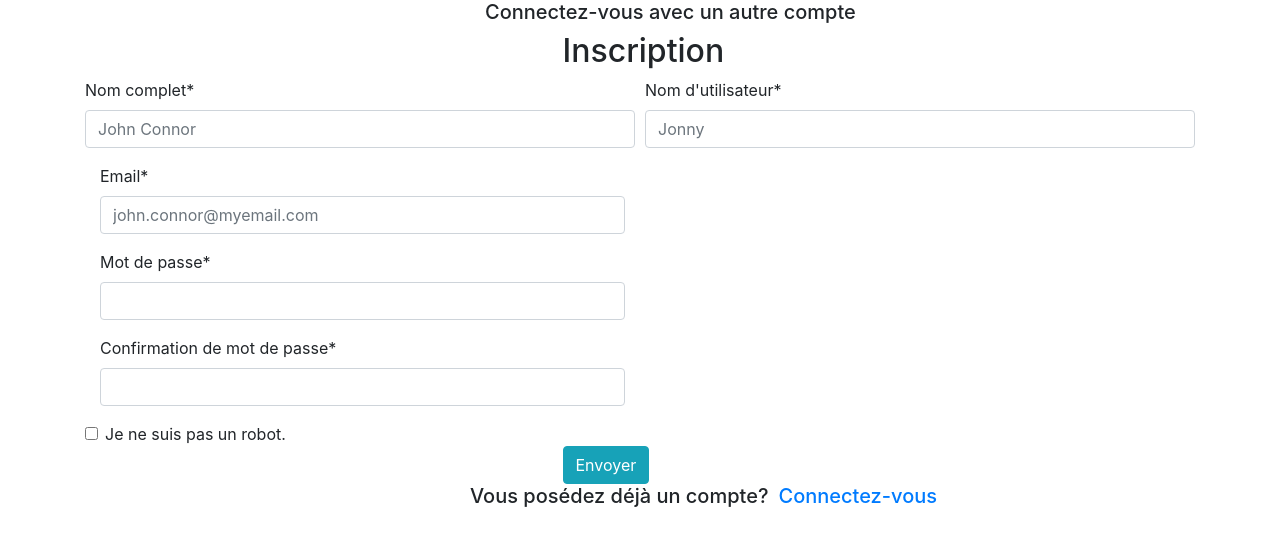
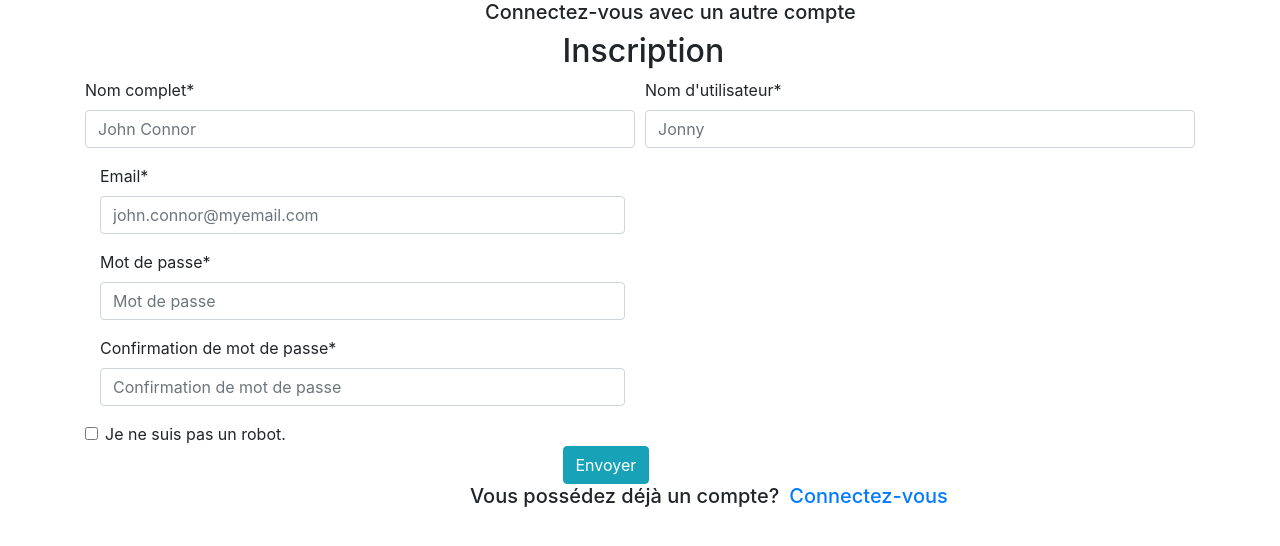
Before and after one commit to AnnaRobin/Free-Sport-Camp, a React (Create React App) app in the folder src/front/: page / in a window 1280 px wide. Shown: the top 546 px of the page. Built offline with nearby package versions, Linux system fonts and the light colour scheme.

Commit message:
modifications on 1st page

```diff
--- a/src/front/src/Subscribe.js
+++ b/src/front/src/Subscribe.js
@@ -1,43 +1,59 @@
 import React from 'react';
-import { Col, Row, Button, Form, FormGroup, Label, Input, Badge, Container, Nav, NavItem, NavLink } from 'reactstrap';
+import { Col, Row, Button, Form, FormGroup, Label, Input, Badge, NavLink } from 'reactstrap';
 
 const Subscribe = (props) => {
+  const handleSubmit = (event) => {
+    event.preventDefault();
+    let data = {};
+    const formData = new FormData(event.target);
+    formData.forEach((value, key) => {data[key] = value});
+    fetch('//localhost:8585/members', {
+      method: 'POST',
+      headers: { "Content-Type": "application/json" },
+      body: JSON.stringify(data),
+    });
+  }
   return (
 
-    <Form>
+    <Form onSubmit={handleSubmit}>
       <h5 style={{ paddingLeft:'400px'}}  md={{ size: 2, offset: 5 }} xs={{ size: 2, offset: 5 }}>Connectez-vous avec un autre compte<Badge color="secondary"></Badge></h5>
     <div>
       <Col  md={{ size: 2, offset: 5 }} xs={{ size: 2, offset: 5 }}><h2>Inscription<Badge color="secondary"></Badge></h2> </Col>
    </div>
     <Row form>
+
       <Col md={6}>
         <FormGroup>
           <Label for="nomComplet">Nom complet*</Label>
           <Input type="nom" name="nom" id="nomComplet" placeholder="John Connor" required/>
         </FormGroup>
       </Col>
+
       <Col md={6}>
         <FormGroup>
-          <Label for="Password">Nom d'utilisateur*</Label>
-          <Input type="password" name="password" id="Password" placeholder="Jonny" required/>
+          <Label for="userName">Nom d'utilisateur*</Label>
+          <Input type="nom" name="userName" id="userName" placeholder="Jonny" required/>
         </FormGroup>
       </Col>
     </Row>
     <Col md={6}>
+
     <FormGroup>
       <Label for="Email">Email*</Label>
       <Input type="email" name="Email" id="Email" placeholder="john.connor@myemail.com" required/>
     </FormGroup>
+
     <FormGroup>
       <Label for="MotDePasse">Mot de passe*</Label>
-      <Input type="password" name="address2" id="MotDePasse" required/>
+      <Input type="password" name="password" id="MotDePasse" placeholder="Mot de passe" required/>
     </FormGroup>
     </Col>
+
     <Col md={6}>
 
         <FormGroup>
           <Label for="ConfMotDePasse">Confirmation de mot de passe*</Label>
-          <Input type="password" name="city" id="examplConfMotDePasseeCity" required/>
+          <Input type="password" name="ConfMotDePasse" id="examplConfMotDePasseeCity" placeholder="Confirmation de mot de passe" required/>
         </FormGroup>
 
 
@@ -49,7 +65,7 @@ const Subscribe = (props) => {
 
     <Col  md={{ size: 2, offset: 5 }} xs={{ size: 2, offset: 5 }}> <Button color="info" >Envoyer</Button></Col>
     <Row>
-    <h5 style={{ paddingLeft:'400px'}}>Vous posédez déjà un compte?<Badge color="secondary"></Badge></h5>
+    <h5 style={{ paddingLeft:'400px'}}>Vous possédez déjà un compte?<Badge color="secondary"></Badge></h5>
     <h5><NavLink href="#" style={{padding: '0px', paddingLeft:'10px'}}>Connectez-vous</NavLink></h5>
 
     </Row>
```
